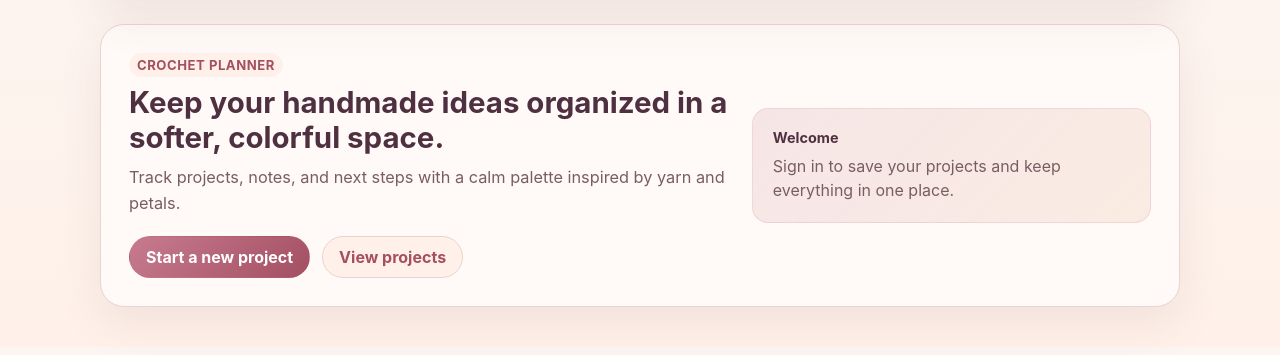
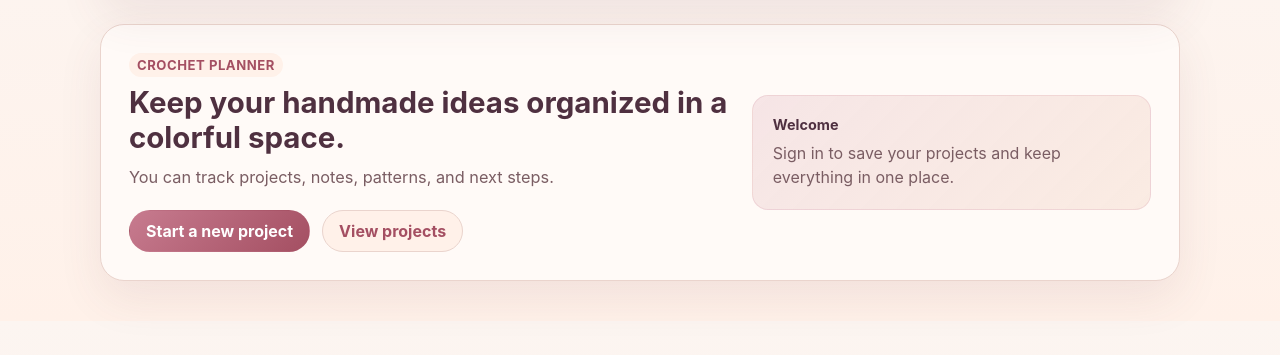
Before and after one commit to meashiji/CrochetTracker, a FastAPI app: page / in a window 1280 px wide. Shown: the part 106-461 px from the top of the page. Run offline with FastAPI, Linux system fonts and the light colour scheme; parts of the project's set-up code (start-up, migrations or seed data) failed here and were passed over.

Commit message:
fix: fix db sessions expired and minor fix: change welcome text

```diff
--- a/app/db.py
+++ b/app/db.py
@@ -4,7 +4,12 @@ from sqlalchemy.ext.asyncio import AsyncSession, async_sessionmaker, create_asyn
 
 from app.config import DATABASE_URL
 
-engine = create_async_engine(DATABASE_URL, pool_size=3, max_overflow=0)
+engine = create_async_engine(
+    DATABASE_URL,
+    pool_size=3,
+    max_overflow=0,
+    pool_pre_ping=True,
+)
 
 AsyncSessionLocal = async_sessionmaker(
     engine,
--- a/app/templates/index.html
+++ b/app/templates/index.html
@@ -4,8 +4,8 @@
 <section class="panel hero">
     <div>
         <p class="eyebrow">Crochet planner</p>
-        <h1>Keep your handmade ideas organized in a softer, colorful space.</h1>
-        <p class="lead">Track projects, notes, and next steps with a calm palette inspired by yarn and petals.</p>
+        <h1>Keep your handmade ideas organized in a colorful space.</h1>
+        <p class="lead">You can track projects, notes, patterns, and next steps.</p>
         <div class="actions">
             <a class="btn" href="/projects/new">Start a new project</a>
             <a class="btn btn--outline" href="/projects/">View projects</a>
@@ -40,8 +40,10 @@
                         {{ recommendation.row_count }} row{{ "s" if recommendation.row_count != 1 else "" }}
                         <span class="state-breakdown">
                             <span class="state-chip state-chip--done">● {{ recommendation.done_count }}</span>
-                            <span class="state-chip state-chip--in_progress">◐ {{ recommendation.in_progress_count }}</span>
-                            <span class="state-chip state-chip--not_started">○ {{ recommendation.not_started_count }}</span>
+                            <span class="state-chip state-chip--in_progress">◐ {{ recommendation.in_progress_count
+                                }}</span>
+                            <span class="state-chip state-chip--not_started">○ {{ recommendation.not_started_count
+                                }}</span>
                         </span>
                         {% else %}
                         No pattern yet
```
